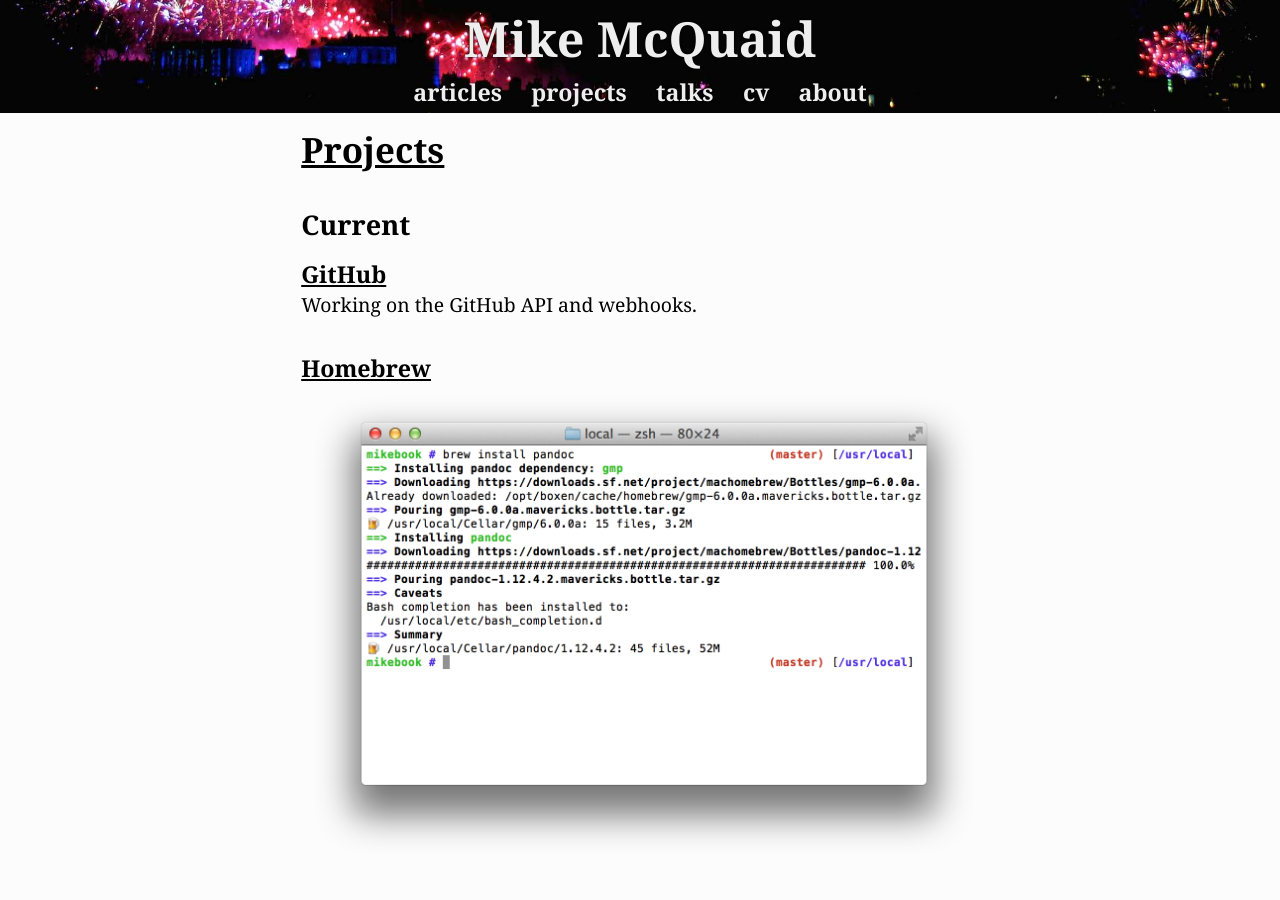
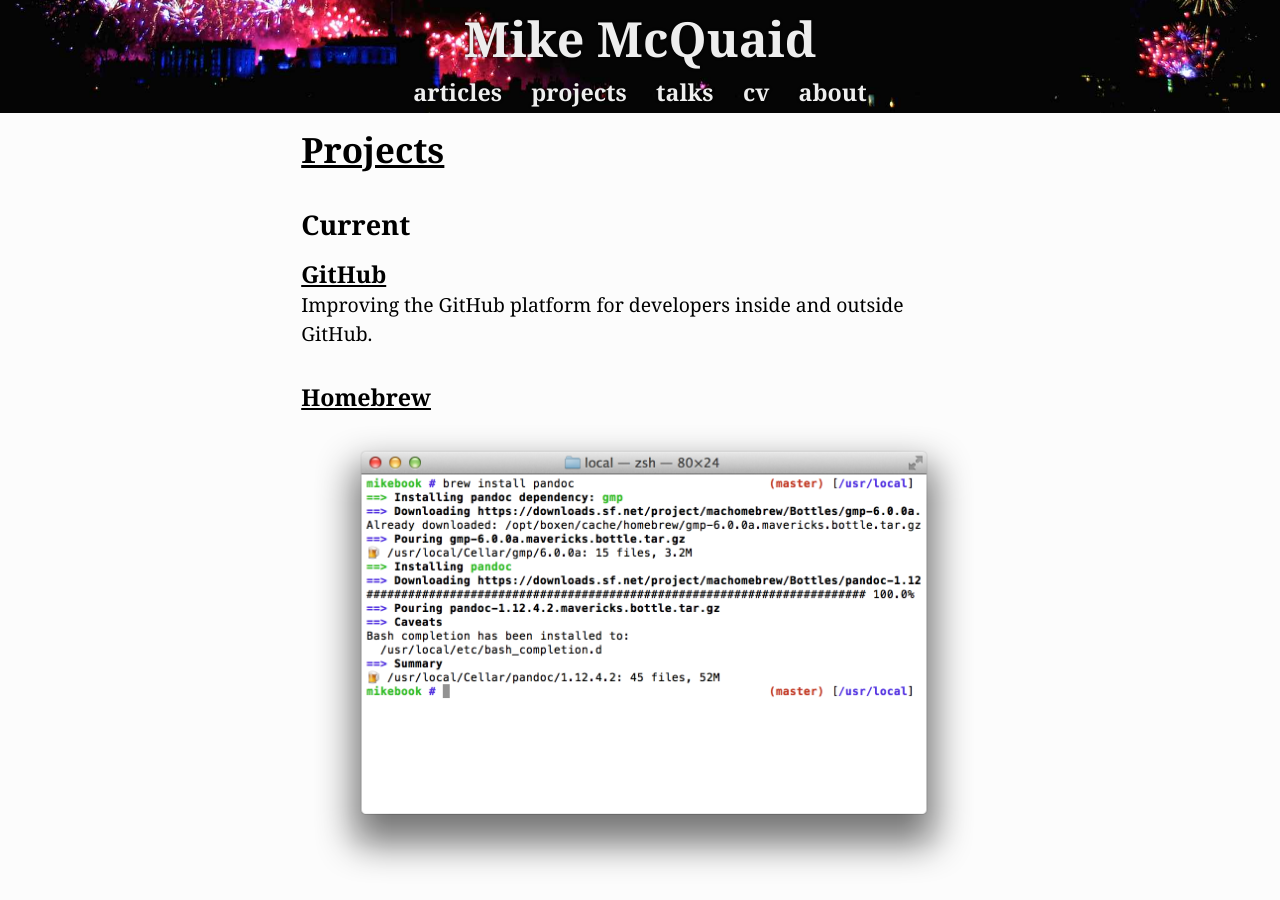
Before and after one commit to MikeMcQuaid/mikemcquaid.com, a Jekyll site: the page built from projects.markdown, in a window 1280 px wide and 900 px high. Built offline with Jekyll 4.4.1, drawn with Linux system fonts in a browser that asks for light colours.

Commit message:
Tweak GitHub job role.

```diff
--- a/cv.markdown
+++ b/cv.markdown
@@ -74,7 +74,7 @@
 ### Experience
 
 #### [GitHub](http://github.com/) (2013 - Present)
-Senior Software Engineer working on the GitHub API and webhooks. Previously improving the quality for [GitHub Enterprise](https://enterprise.github.com) through release management, engineering and improving manual QA, CI, packaging, deployment, automation and ChatOps around the release process. Primary on-call rotation for GitHub.com.
+Senior Software Engineer improving the GitHub platform for developers inside and outside GitHub. Previously improving the quality for [GitHub Enterprise](https://enterprise.github.com) through release management, engineering and improving manual QA, CI, packaging, deployment, automation and ChatOps around the release process. Primary on-call rotation for GitHub.com.
 
 #### [AllTrails](http://alltrails.com/) (2012 - 2013)
 Full stack engineer developing Rails/MySQL back-end and Coffeescript/SASS front-end for [AllTrails](http://alltrails.com/) and [AllSnow](http://allsnow.com). Developed features, APIs and optimized performance. Setup CI and automatic deployment for Rails and mobile applications. Managed and improved AWS infrastructure.
--- a/projects.markdown
+++ b/projects.markdown
@@ -5,7 +5,7 @@
 ### Current
 
 #### [GitHub](https://github.com)
-Working on the GitHub API and webhooks.
+Improving the GitHub platform for developers inside and outside GitHub.
 
 #### [Homebrew](https://github.com/Homebrew/homebrew)
 ![Homebrew](/images/a/homebrew.png)
```
